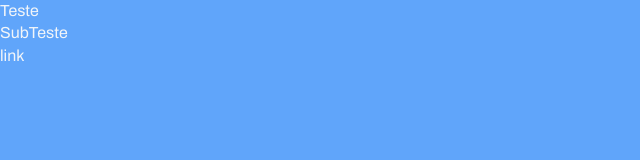
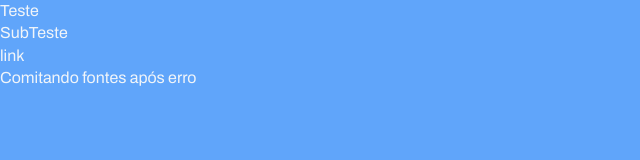
Before and after one commit to Sandro-mao/P-gina-de-not-cia, a plain HTML site: page index.html in a window 1280 px wide. Shown: the whole page, without its empty margins (0-640 px from the left). Drawn offline with Linux system fonts and the light colour scheme; a web font is replaced by a local one.

```diff
--- a/index.html
+++ b/index.html
@@ -16,5 +16,6 @@
   <h1>Teste</h1>
   <h2>SubTeste</h2>
   <a href="#">link</a>
+  <p>Comitando fontes após erro</p>
 </body>
 </html>
```
